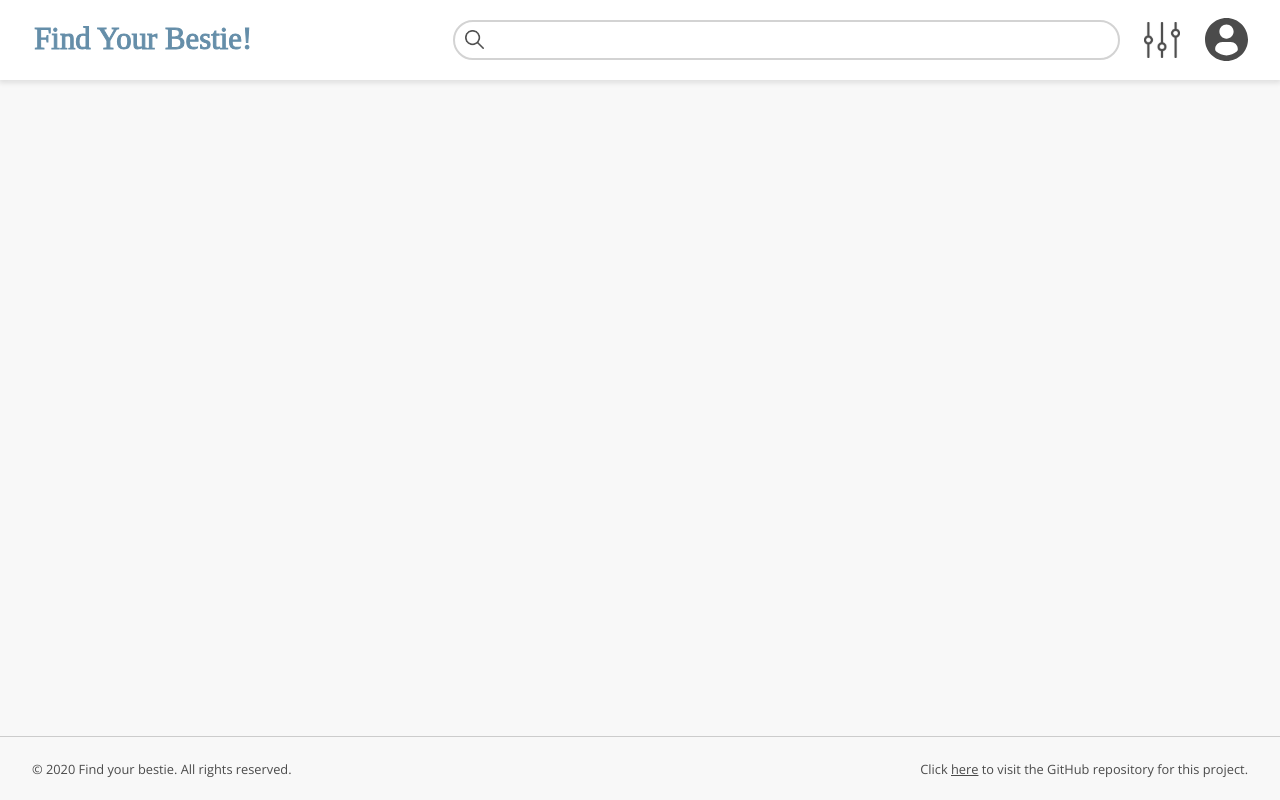
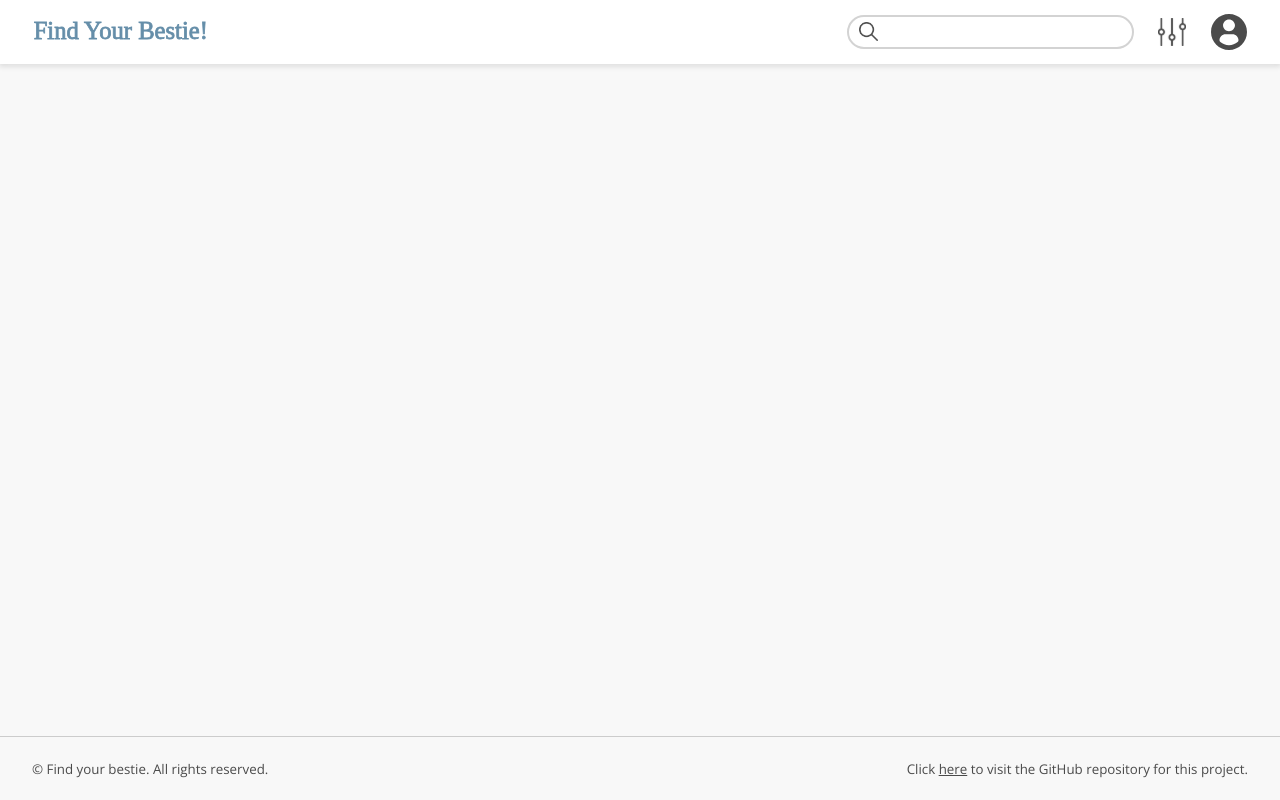
Before and after one commit to AnaGerhardt/find-your-bestie, a Next.js app: page /main in a window 1280 px wide. Built offline with nearby package versions, Linux system fonts and the light colour scheme.

Commit message:
Adjustments to Header and Layout

```diff
--- /dev/null
+++ b/components/Footer/Footer.tsx
@@ -0,0 +1,18 @@
+export const Footer = () => {
+  return (
+    <footer>
+      <small>© Find your bestie. All rights reserved.</small>
+      <small>
+        Click{" "}
+        <a
+          href="https://github.com/AnaGerhardt/find-your-bestie"
+          target="_blank"
+          rel="noopener noreferrer"
+        >
+          here
+        </a>{" "}
+        to visit the GitHub repository for this project.
+      </small>
+    </footer>
+  );
+};
--- a/components/Header/Header.tsx
+++ b/components/Header/Header.tsx
@@ -2,7 +2,7 @@ import React from "react";
 import { useRouter } from "next/router";
 import styles from "styles/components/Header.module.scss";
 
-const Header = () => {
+export const Header = () => {
   const router = useRouter();
   return (
     <header className={styles.header}>
@@ -15,5 +15,3 @@ const Header = () => {
     </header>
   );
 };
-
-export default Header;
--- /dev/null
+++ b/components/Layout/Layout.tsx
@@ -0,0 +1,10 @@
+import { Header, Footer } from "components";
+
+export function Layout({ children }) {
+  return (
+    <>
+      <Header />
+      {children} <Footer />
+    </>
+  );
+}
--- /dev/null
+++ b/components/index.js
@@ -0,0 +1,4 @@
+export * from "./Header/Header";
+export * from "./Footer/Footer";
+export * from "./Layout/Layout";
+export * from "./AutoSuggest/AutoSuggest";
--- a/components/layout.js
+++ /dev/null
@@ -1,22 +0,0 @@
-export default function Layout({ children }) {
-  return (
-    <>
-      {children}{" "}
-      <footer>
-        <p className="observation">
-          © 2020 Find your bestie. All rights reserved.
-        </p>
-        <p className="observation">
-          Click{" "}
-          <a
-            href="https://github.com/AnaGerhardt/find-your-bestie"
-            target="_blank"
-          >
-            here
-          </a>{" "}
-          to visit the GitHub repository for this project.
-        </p>
-      </footer>
-    </>
-  );
-}
--- a/pages/_app.js
+++ /dev/null
@@ -1,12 +0,0 @@
-import "../styles/globals.scss";
-import Layout from "components/layout";
-
-function MyApp({ Component, pageProps }) {
-  return (
-    <Layout>
-      <Component {...pageProps} />
-    </Layout>
-  );
-}
-
-export default MyApp;
--- /dev/null
+++ b/pages/_app.tsx
@@ -0,0 +1,17 @@
+import "styles/globals.scss";
+import React from "react";
+import { useRouter } from "next/router";
+import { Layout as BasicLayout } from "components";
+
+function MyApp({ Component, pageProps }) {
+  const router = useRouter();
+  const Layout = router.pathname === "/" ? React.Fragment : BasicLayout;
+
+  return (
+    <Layout>
+      <Component {...pageProps} />
+    </Layout>
+  );
+}
+
+export default MyApp;
--- a/pages/main.tsx
+++ b/pages/main.tsx
@@ -1,5 +1,4 @@
 import Head from "next/head";
-import Header from "components/Header/Header";
 
 export default function Main() {
   return (
@@ -7,7 +6,6 @@ export default function Main() {
       <Head>
         <title>Main | Find Your Bestie!</title>
       </Head>
-      <Header />
       <main>Ldsdsa</main>
       <style jsx>{`
         .avatar {
--- a/styles/components/Header.module.scss
+++ b/styles/components/Header.module.scss
@@ -2,13 +2,12 @@
 
 .header {
   width: 100%;
-  height: 5rem;
+  height: 4rem;
   background-color: $header-background-color;
   position: absolute;
-  display: flex;
-  flex-direction: row;
-  justify-content: space-between;
-  gap: 1.5rem;
+  display: grid;
+  grid-template-columns: 0.95fr auto;
+  gap: 2.5rem;
   padding: 0 2rem;
   align-items: center;
   @include box-shadow;
@@ -18,8 +17,8 @@
   background-image: url("../../public/images/logo.svg");
   background-repeat: no-repeat;
   background-size: contain;
-  width: 50%;
-  height: 2.5rem;
+  width: 100%;
+  height: 2rem;
 }
 
 .assets {
@@ -32,7 +31,7 @@
 
 .search {
   border-radius: 20px;
-  height: 2.5rem;
+  height: 2.1rem;
   background-image: url("../../public/images/magnifier.svg");
   background-size: 1.2rem;
   background-repeat: no-repeat;
@@ -44,9 +43,9 @@
   background-image: url("../../public/images/filter.svg");
   background-repeat: no-repeat;
   background-size: contain;
-  justify-self: center;
-  height: 2.3rem;
-  width: 2.3rem;
+  height: 1.8rem;
+  width: 1.8rem;
+  cursor: pointer;
 }
 
 .avatar {
@@ -55,16 +54,26 @@
   background-size: contain;
   justify-self: center;
   opacity: 0.7;
-  height: 2.7rem;
-  width: 2.7rem;
+  height: 2.3rem;
+  width: 2.3rem;
+  cursor: pointer;
 }
 
-@media (max-width: 500px) {
+@media (max-width: 600px) {
+  .header {
+    padding: 0 1rem;
+    display: flex;
+    flex-direction: row;
+  }
+
   .logo {
     display: none;
   }
+}
 
-  .header {
-    padding: 0 1rem;
+@media (min-width: 601px) {
+  .search {
+    justify-self: right;
+    width: 100%;
   }
 }
--- a/styles/globals.scss
+++ b/styles/globals.scss
@@ -26,10 +26,6 @@ input {
   }
 }
 
-.observation {
-  font-size: 0.8rem;
-}
-
 footer {
   position: absolute;
   bottom: 0;
@@ -56,9 +52,18 @@ footer {
   }
 }
 
+@media (max-width: 601px) {
+  header {
+    padding: 0 1rem;
+  }
+  footer {
+    display: none;
+  }
+}
+
 @media (min-width: 1680px) {
   body,
   html {
-    font-size: 22px;
+    font-size: 1.2em;
   }
 }
--- a/styles/pages/Index.module.scss
+++ b/styles/pages/Index.module.scss
@@ -32,12 +32,6 @@
   }
 }
 
-.observation {
-  font-size: 0.8rem;
-  opacity: 0.8;
-  margin-top: 0.5rem;
-}
-
 @media (min-width: 1680px) {
   .intro {
     padding: 20vh 0;
```
Also changed, not shown: pages/index.tsx (+4 -4 lines).
